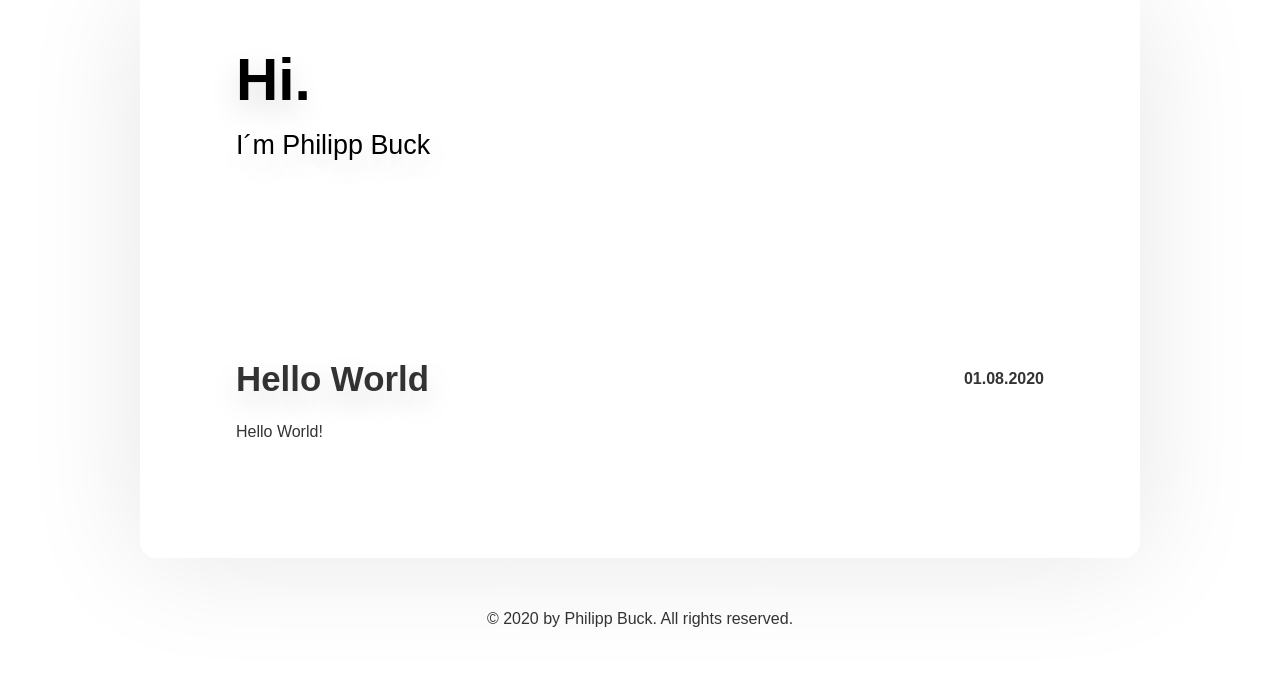
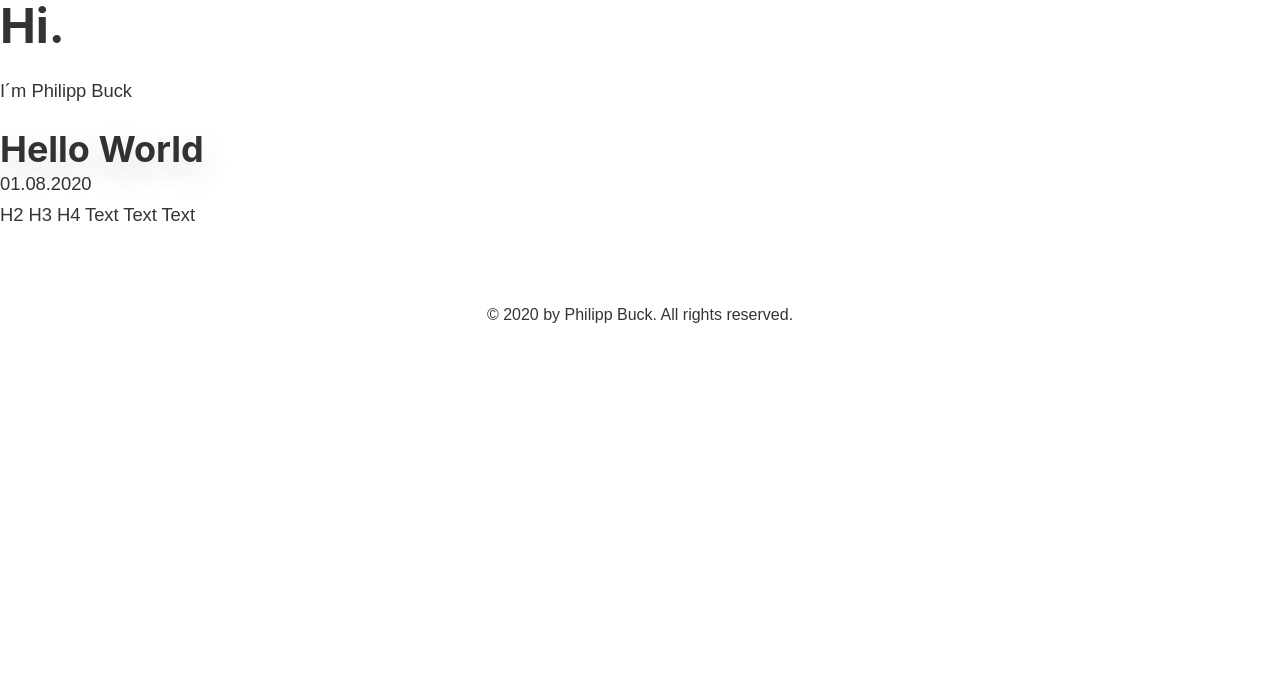
Before and after one commit to philippbck/api-labs-blog, a Gatsby site: page / in a window 1280 px wide. Built offline with nearby package versions, Linux system fonts and the light colour scheme; Gatsby itself is replaced by a stand-in of ours; some packages are replaced by stand-ins of ours; a web font is replaced by a local one.

Commit message:
Define Syle of Headlines and Paragraph

```diff
--- a/blog/2019-02-05/index.md
+++ b/blog/2019-02-05/index.md
@@ -3,4 +3,7 @@ date: "2020-08-01"
 title: "Hello World"
 ---
 
-Hello World!
+## H2
+### H3
+#### H4
+Text Text Text
--- a/src/components/article.js
+++ b/src/components/article.js
@@ -5,15 +5,13 @@ import { Link } from 'gatsby';
 import styles from './article.module.css';
 
 const Article = ({ title, date, excerpt, slug }) => {
-  /*const firstChar = title.charAt(0);*/
 
   return (
     <article className={styles.post}>
       <h2 className={styles.title}>
-        {/*<span className={styles.initiale}>{firstChar}</span>*/}
         <Link to={slug}>{title}</Link>
       </h2>
-      <h4 className={styles.date}>{date}</h4>
+      <p className={styles.date}>{date}</p>
       <p className={styles.excerpt}>{excerpt}</p>
     </article>
   );
--- a/src/components/article.module.css
+++ b/src/components/article.module.css
@@ -1,18 +1,3 @@
-.post {
-  display: grid;
-  grid-template-columns: 3fr 1fr;
-  align-items: center;
-  margin-bottom: 4rem;
-}
-
-.initiale {
-  position: absolute;
-  font-size: 8rem;
-  transform: translate(-50%, -50%);
-  opacity: 0.05;
-  user-select: none;
-  z-index: -1;
-}
 
 .title {
   position: relative;
@@ -30,11 +15,5 @@
 
 .date {
   margin-bottom: 0;
-  text-align: right;
+  text-align: left;
 }
-
-.excerpt {
-  grid-column: -1 / 1;
-  margin-top: 1.35rem;
-  margin-bottom: 0;
-}
--- a/src/components/layout.css
+++ b/src/components/layout.css
@@ -1,6 +1,86 @@
-::selection {
-  color: white;
-  background: #d02e77;
+h1 {
+  font-size: 3rem;
+  margin-left: 0;
+  margin-right: 0;
+  margin-top: 0;
+  padding-bottom: 0;
+  padding-left: 0;
+  padding-right: 0;
+  padding-top: 0;
+  margin-bottom: 1.45rem;
+  color: inherit;
+  font-family: 'Montserrat',-apple-system,'BlinkMacSystemFont','Segoe UI','Roboto','Helvetica','Arial',sans-serif,'Apple Color Emoji','Segoe UI Emoji','Segoe UI Symbol';
+  font-weight: 700;
+  text-rendering: optimizeLegibility;
+  line-height: 1.1;
+}
+
+h2 {
+  font-size: 2.25rem;
+  margin-left: 0;
+  margin-right: 0;
+  margin-top: 0;
+  padding-bottom: 0;
+  padding-left: 0;
+  padding-right: 0;
+  padding-top: 0;
+  margin-bottom: 1.45rem;
+  color: inherit;
+  font-family: 'Montserrat',-apple-system,'BlinkMacSystemFont','Segoe UI','Roboto','Helvetica','Arial',sans-serif,'Apple Color Emoji','Segoe UI Emoji','Segoe UI Symbol';
+  font-weight: 700;
+  text-rendering: optimizeLegibility;
+  line-height: 1.1;
+}
+
+h3 {
+  font-size: 1.875rem;
+  margin-left: 0;
+  margin-right: 0;
+  margin-top: 0;
+  padding-bottom: 0;
+  padding-left: 0;
+  padding-right: 0;
+  padding-top: 0;
+  margin-bottom: 1.45rem;
+  color: inherit;
+  font-family: 'Montserrat',-apple-system,'BlinkMacSystemFont','Segoe UI','Roboto','Helvetica','Arial',sans-serif,'Apple Color Emoji','Segoe UI Emoji','Segoe UI Symbol';
+  font-weight: 700;
+  text-rendering: optimizeLegibility;
+  line-height: 1.1;
+}
+
+h4 {
+  font-size: 1.5rem;
+  margin-left: 0;
+  margin-right: 0;
+  margin-top: 0;
+  padding-bottom: 0;
+  padding-left: 0;
+  padding-right: 0;
+  padding-top: 0;
+  margin-bottom: 1.45rem;
+  color: inherit;
+  font-family: 'Montserrat',-apple-system,'BlinkMacSystemFont','Segoe UI','Roboto','Helvetica','Arial',sans-serif,'Apple Color Emoji','Segoe UI Emoji','Segoe UI Symbol';
+  font-weight: 700;
+  text-rendering: optimizeLegibility;
+  line-height: 1.1;
+}
+
+p {
+  color: rgb(51, 52, 56);
+  font-size: 1.15rem;
+  font-weight: normal;
+  margin-left: 0;
+  margin-right: 0;
+  margin-top: 0;
+  padding-bottom: 0;
+  padding-left: 0;
+  padding-right: 0;
+  padding-top: 0;
+  margin-bottom: 1.45rem;
+  letter-spacing: -0.003em;
+    --baseline-multiplier: 0.179;
+    --x-height-multiplier: 0.35;
 }
 
 html {
@@ -17,11 +97,6 @@ a:hover {
   color: #624464;
 }
 
-.layout {
-  display: grid;
-  grid-template-columns: 1fr minmax(320px, 1000px) 1fr;
-}
-
 /* Tablet */
 
 @media (max-width: 1200px) {
--- a/src/pages/index.module.css
+++ b/src/pages/index.module.css
@@ -1,20 +1,3 @@
-.indexContent {
-  grid-column: 2;
-  box-shadow: 0 0 120px rgba(0, 0, 0, 0.1);
-  border-radius: 0 0 1rem 1rem;
-  padding: 3rem 6rem;
-}
-
-.hero p {
-  font-size: 1.68rem;
-  margin-top: -1rem;
-}
-
-.hero {
-  margin-bottom: 12rem;
-  text-shadow: 0 12px 30px rgba(0, 0, 0, 0.15);
-  color: #000;
-}
 
 /* Tablet */
 
--- a/src/templates/post.js
+++ b/src/templates/post.js
@@ -16,7 +16,7 @@ const Post = props => {
           Go back to Blog Overview
         </Link>
         <h1 className={styles.title}>{post.title}</h1>
-        <h4 className={styles.date}>{post.date}</h4>
+        <p className={styles.date}>{post.date}</p>
         <div
           className={styles.content}
           dangerouslySetInnerHTML={{ __html: postNode.html }}
--- a/src/templates/post.module.css
+++ b/src/templates/post.module.css
@@ -1,21 +1,3 @@
-.blogPost {
-  grid-column: 2;
-  box-shadow: 0 0 120px rgba(0, 0, 0, 0.1);
-  border-radius: 0 0 1rem 1rem;
-  padding: 2rem 6rem;
-}
-
-.title {
-  margin-top: 2rem;
-}
-
-.content {
-  margin-top: 4rem;
-}
-
-aside {
-  grid-column: 3;
-}
 
 /* Tablet */
 
```
Also changed, not shown: src/components/image.js (deleted, +0 -32 lines).
